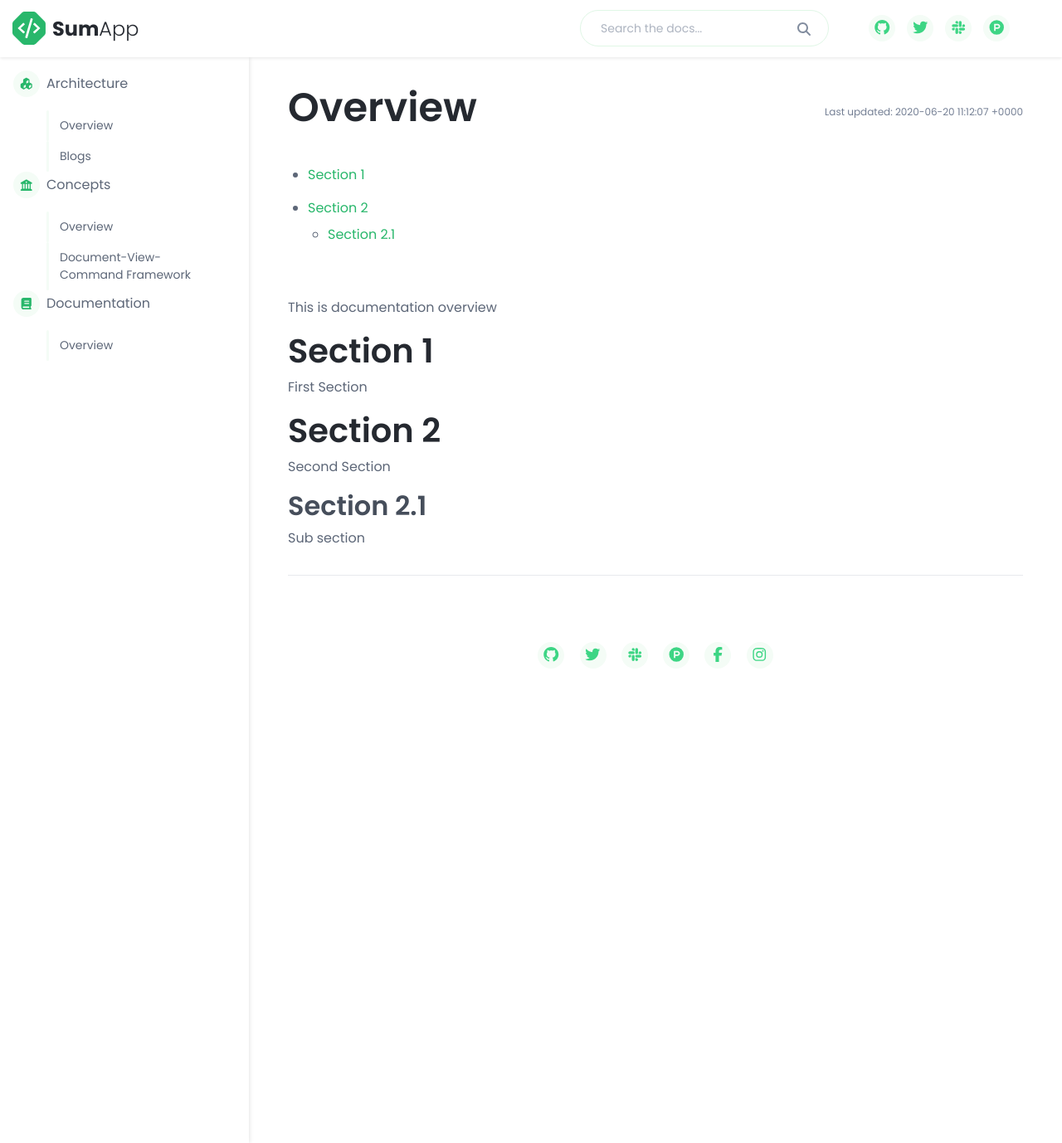
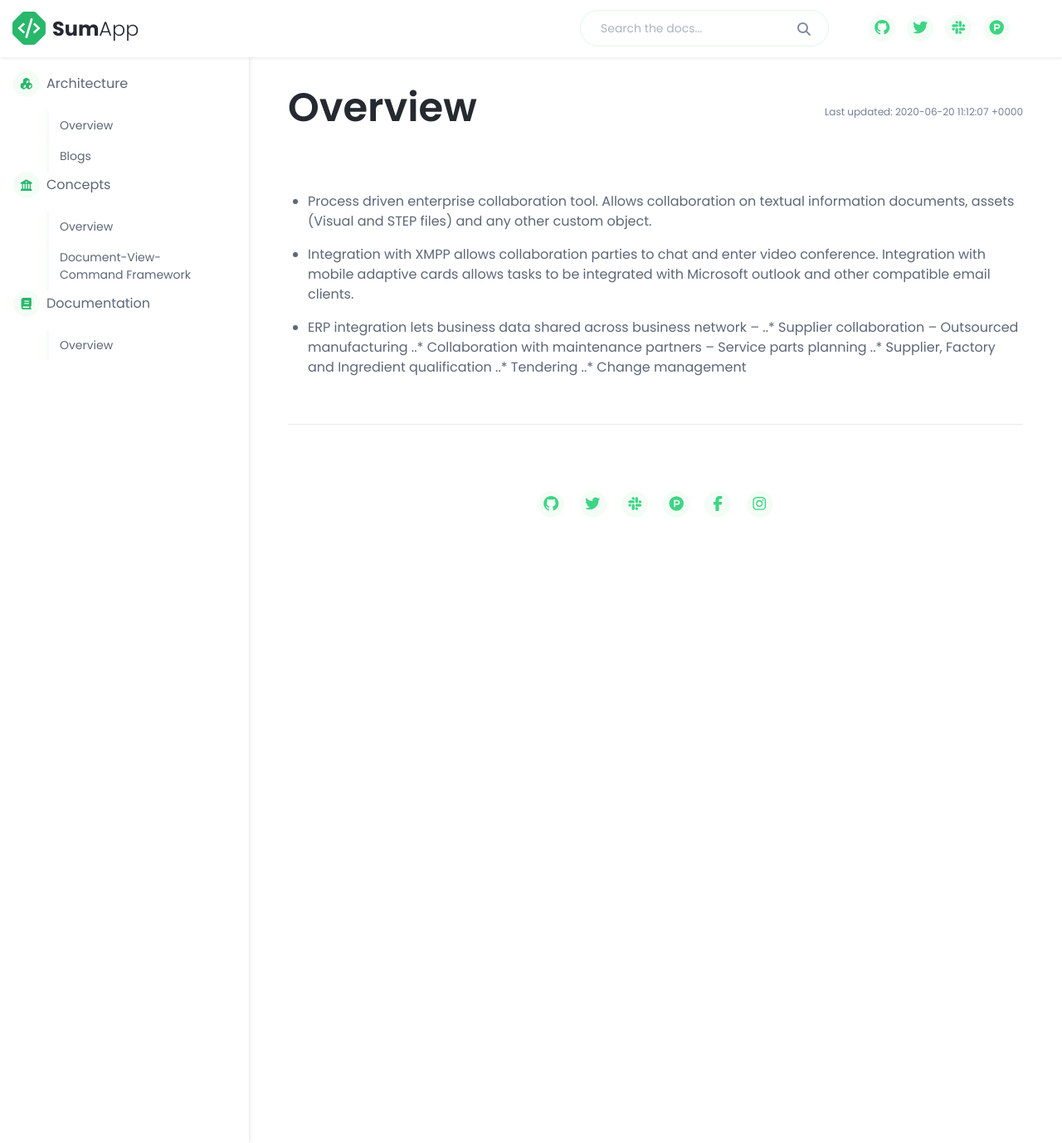
Before and after one commit to SumApp/SumApp.github.io, a Jekyll site: the page built from _documentation/01_overview.md, in a window 1280 px wide and 1378 px high. Shown: the whole window at 83% size. Built offline with Jekyll 4.4.1, drawn with Linux system fonts in a browser that asks for light colours; nearby versions of some CDN libraries; library files that are not in the unit come from our copies.

Commit message:
Update 01_overview.md

```diff
--- a/_documentation/01_overview.md
+++ b/_documentation/01_overview.md
@@ -2,10 +2,11 @@
 title: Overview
 permalink: /:collection/
 ---
-This is documentation overview
-# Section 1
-First Section
-# Section 2
-Second Section
-## Section 2.1
-Sub section
+ - Process driven enterprise collaboration tool. Allows collaboration on textual information documents, assets (Visual and STEP files) and any other custom object.
+ - Integration with XMPP allows collaboration parties to chat and enter video conference. Integration with mobile adaptive cards allows tasks to be integrated with Microsoft outlook and other compatible email clients.
+ - ERP integration lets business data shared across business network –
+   ..* Supplier collaboration – Outsourced manufacturing
+   ..* Collaboration with maintenance partners – Service parts planning
+   ..* Supplier, Factory and Ingredient qualification
+   ..* Tendering
+   ..* Change management
```
